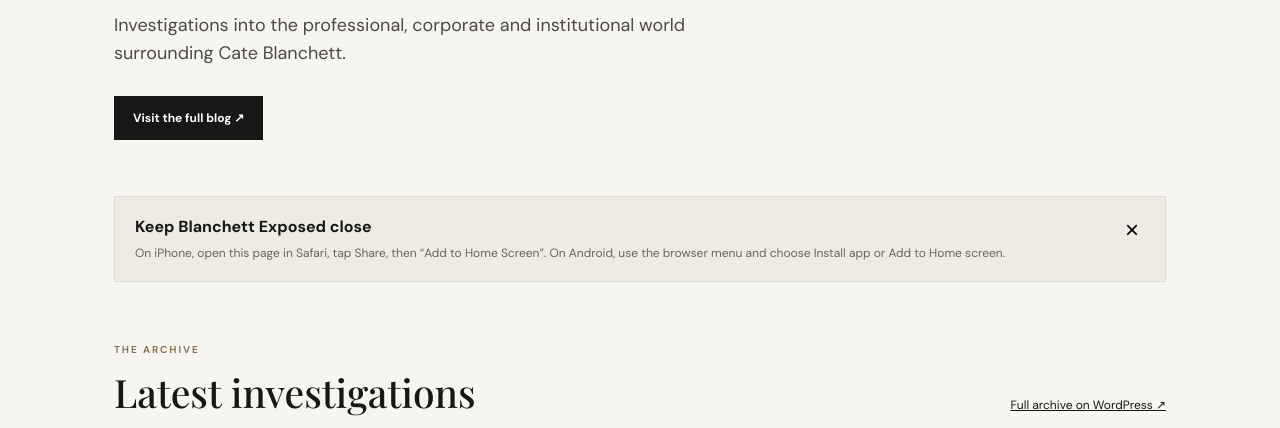
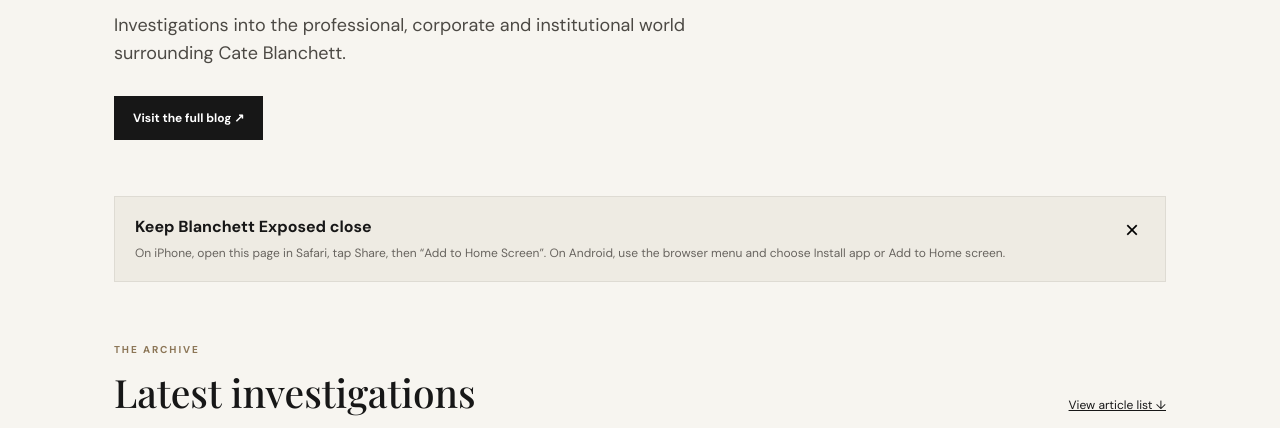
Before and after one commit to burlingtontourism-collab/blanchett-exposed-app, a plain HTML site: page index.html in a window 1280 px wide. Shown: the part 372-800 px from the top of the page. Drawn offline with nearby package versions, Linux system fonts and the light colour scheme; no server answers.

Commit message:
Keep archive navigation inside the app

```diff
--- a/index.html
+++ b/index.html
@@ -8,7 +8,7 @@
 <main>
 <section class="hero"><p class="eyebrow">DOCUMENTS · CONTEXT · ANALYSIS</p><h1>Beyond the public image.</h1><p class="intro">Investigations into the professional, corporate and institutional world surrounding Cate Blanchett.</p><a class="button" href="https://blanchetexposed.wordpress.com/">Visit the full blog ↗</a></section>
 <section class="notice" id="installHelp"><div><b>Keep Blanchett Exposed close</b><p>On iPhone, open this page in Safari, tap Share, then “Add to Home Screen”. On Android, use the browser menu and choose Install app or Add to Home screen.</p></div><button id="dismiss">×</button></section>
-<section class="section-heading"><div><p class="eyebrow">THE ARCHIVE</p><h2><a href="#articles" style="text-decoration:none">Latest investigations</a></h2></div><a href="https://blanchetexposed.wordpress.com/">Full archive on WordPress ↗</a></section>
+<section class="section-heading"><div><p class="eyebrow">THE ARCHIVE</p><h2><a href="#articles" style="text-decoration:none">Latest investigations</a></h2></div><a href="#articles">View article list ↓</a></section>
 <p id="status" role="status">Loading recent articles…</p><section id="articles" class="articles"></section>
 <section class="push"><p class="eyebrow">NEW INVESTIGATIONS</p><h2>Get notified when new work is published</h2><p>Push delivery is not active yet. It needs a secure push service and server configuration before readers can subscribe.</p><button id="notify">Check notification support</button><p id="notifyStatus" role="status"></p></section>
 </main><footer><b>BLANCHETT EXPOSED</b><a href="https://blanchetexposed.wordpress.com/">blanchetexposed.wordpress.com ↗</a><p>Independent reader app concept. Original articles remain on WordPress.com.</p></footer>
```
